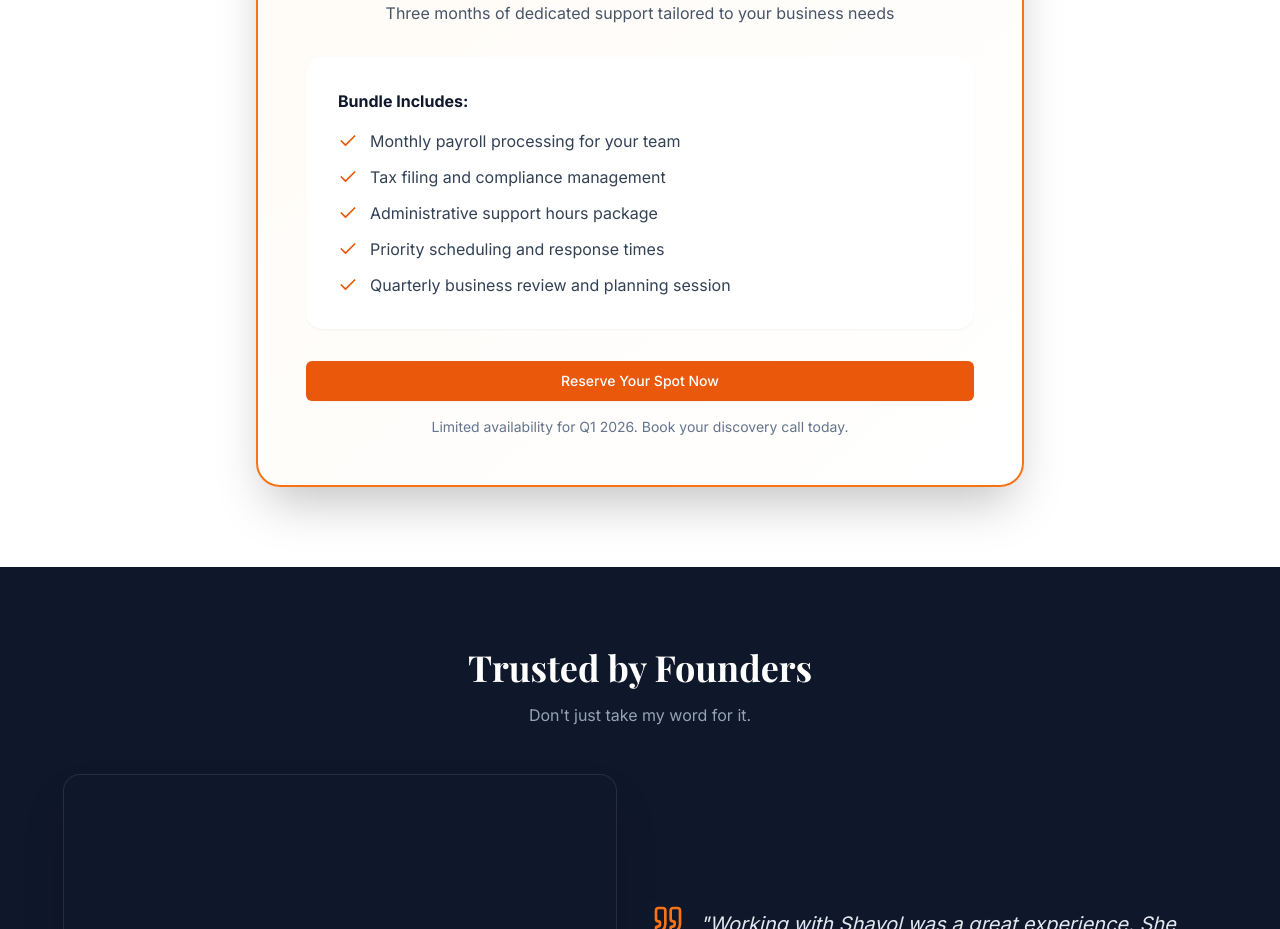
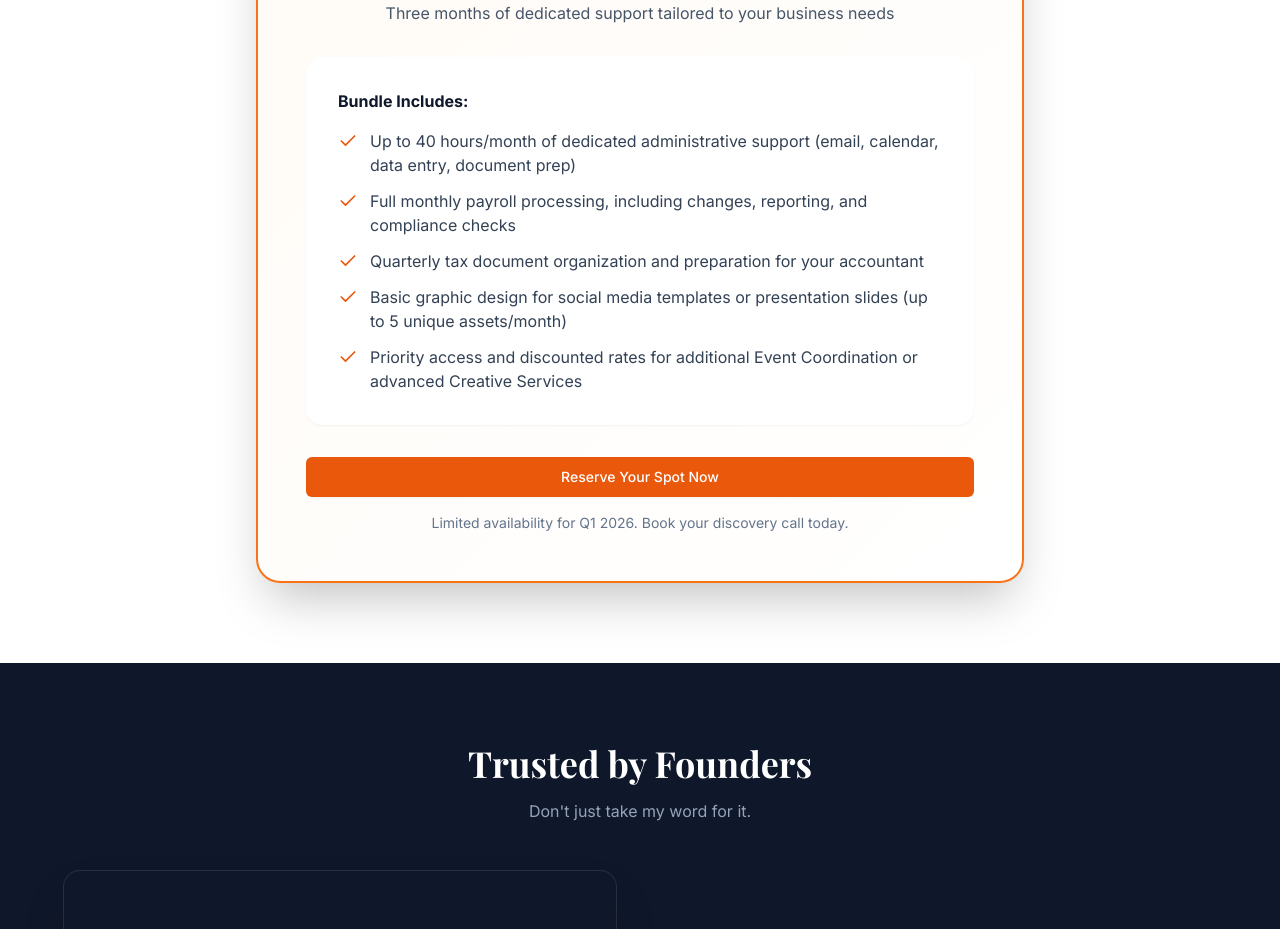
Before and after one commit to assistshavolmorris-ui/TaskVol, a React (Vite) app: page / in a window 1280 px wide. Shown: the part 2240-3169 px from the top of the page. Built offline with nearby package versions, Linux system fonts and the light colour scheme.

Commit message:
Updated Pricing.tsx

```diff
--- a/components/Pricing.tsx
+++ b/components/Pricing.tsx
@@ -41,23 +41,23 @@ const Pricing: React.FC<PricingProps> = ({ onBookClick }) => {
               <ul className="space-y-3">
                 <li className="flex items-start gap-3 text-slate-700">
                   <Check size={20} className="text-brand-600 mt-0.5 shrink-0" />
-                  <span>Monthly payroll processing for your team</span>
+                  <span>Up to 40 hours/month of dedicated administrative support (email, calendar, data entry, document prep)</span>
                 </li>
                 <li className="flex items-start gap-3 text-slate-700">
                   <Check size={20} className="text-brand-600 mt-0.5 shrink-0" />
-                  <span>Tax filing and compliance management</span>
+                  <span>Full monthly payroll processing, including changes, reporting, and compliance checks</span>
                 </li>
                 <li className="flex items-start gap-3 text-slate-700">
                   <Check size={20} className="text-brand-600 mt-0.5 shrink-0" />
-                  <span>Administrative support hours package</span>
+                  <span>Quarterly tax document organization and preparation for your accountant</span>
                 </li>
                 <li className="flex items-start gap-3 text-slate-700">
                   <Check size={20} className="text-brand-600 mt-0.5 shrink-0" />
-                  <span>Priority scheduling and response times</span>
+                  <span>Basic graphic design for social media templates or presentation slides (up to 5 unique assets/month)</span>
                 </li>
                 <li className="flex items-start gap-3 text-slate-700">
                   <Check size={20} className="text-brand-600 mt-0.5 shrink-0" />
-                  <span>Quarterly business review and planning session</span>
+                  <span>Priority access and discounted rates for additional Event Coordination or advanced Creative Services</span>
                 </li>
               </ul>
             </div>
```
